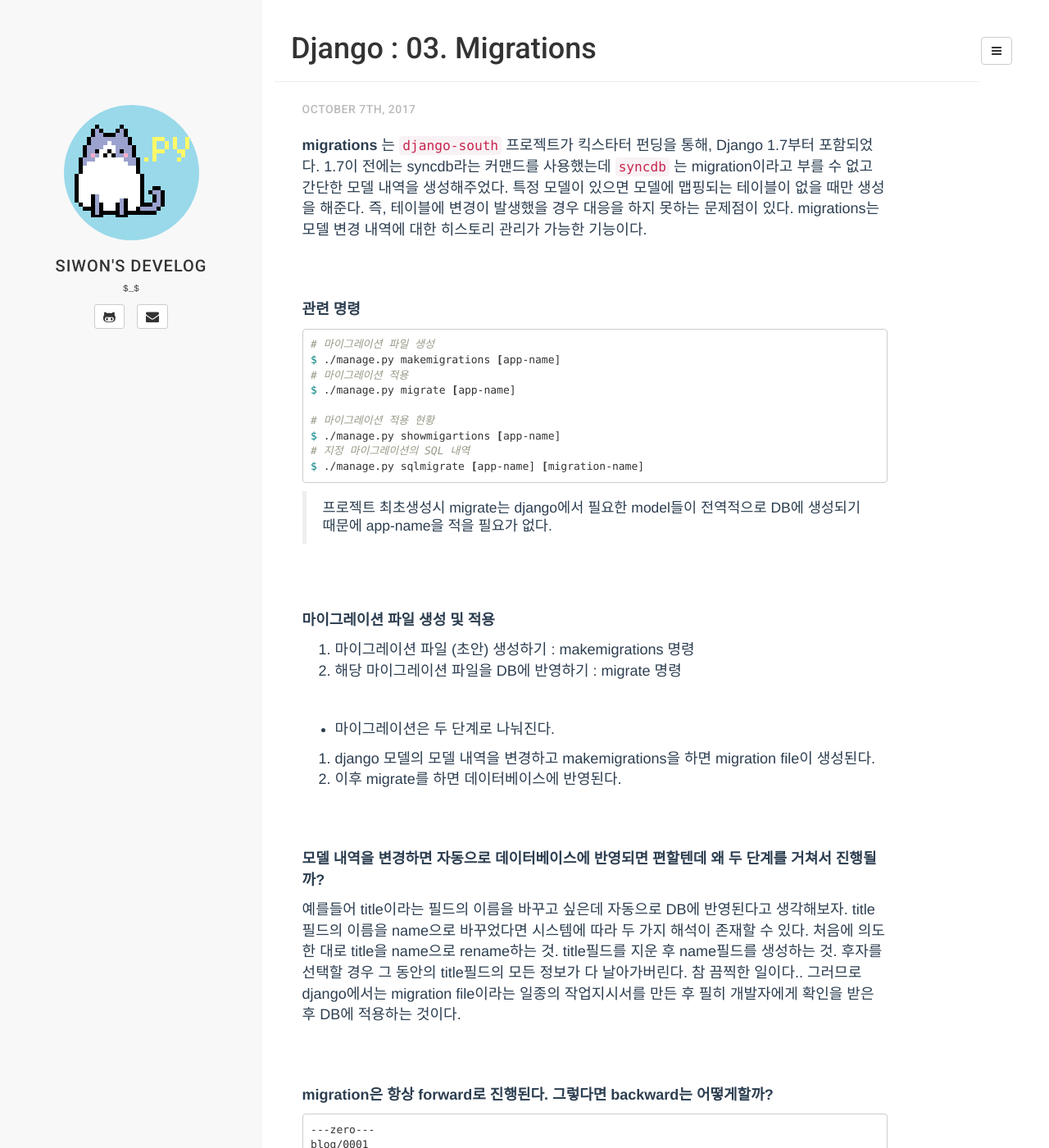
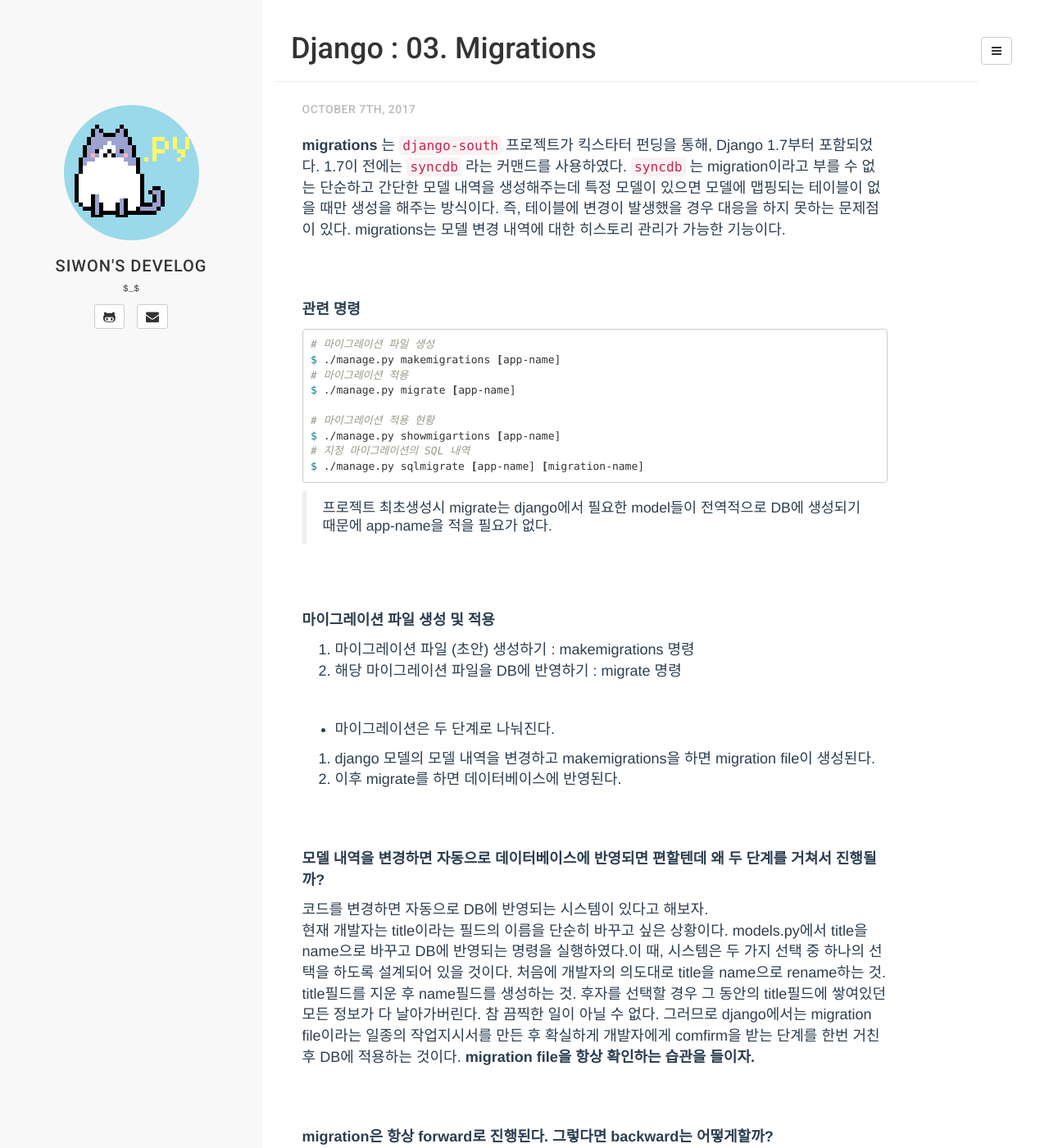
Before and after one commit to 2siwon/2siwon.github.io, a Jekyll site: the page built from _posts/2017-10-07-django-003-migrations.md, in a window 1280 px wide and 1400 px high. Shown: the whole window at 82% size. Built offline with Jekyll 4.4.1, drawn with Linux system fonts in a browser that asks for light colours; comment, search, counter and statistics services are not loaded.

Commit message:
update django-003

```diff
--- a/_posts/2017-10-07-django-003-migrations.md
+++ b/_posts/2017-10-07-django-003-migrations.md
@@ -6,7 +6,7 @@
 tag: [Django]
 ---
 
-**migrations** 는 `django-south` 프로젝트가 킥스타터 펀딩을 통해, Django 1.7부터 포함되었다. 1.7이 전에는 syncdb라는 커맨드를 사용했는데 `syncdb` 는 migration이라고 부를 수 없고 간단한 모델 내역을 생성해주었다. 특정 모델이 있으면 모델에 맵핑되는 테이블이 없을 때만 생성을 해준다. 즉, 테이블에 변경이 발생했을 경우 대응을 하지 못하는 문제점이 있다. migrations는 모델 변경 내역에 대한 히스토리 관리가 가능한 기능이다.
+**migrations** 는 `django-south` 프로젝트가 킥스타터 펀딩을 통해, Django 1.7부터 포함되었다. 1.7이 전에는 `syncdb` 라는 커맨드를 사용하였다. `syncdb` 는 migration이라고 부를 수 없는 단순하고 간단한 모델 내역을 생성해주는데 특정 모델이 있으면 모델에 맵핑되는 테이블이 없을 때만 생성을 해주는 방식이다. 즉, 테이블에 변경이 발생했을 경우 대응을 하지 못하는 문제점이 있다. migrations는 모델 변경 내역에 대한 히스토리 관리가 가능한 기능이다.
 
 <br><br>
 
@@ -44,8 +44,8 @@
 
 **모델 내역을 변경하면 자동으로 데이터베이스에 반영되면 편할텐데 왜 두 단계를 거쳐서 진행될까?**
 
-
-예를들어 title이라는 필드의 이름을 바꾸고 싶은데 자동으로 DB에 반영된다고 생각해보자. title필드의 이름을 name으로 바꾸었다면 시스템에 따라 두 가지 해석이 존재할 수 있다. 처음에 의도한 대로 title을 name으로 rename하는 것. title필드를 지운 후 name필드를 생성하는 것. 후자를 선택할 경우 그 동안의 title필드의 모든 정보가 다 날아가버린다. 참 끔찍한 일이다.. 그러므로 django에서는 migration file이라는 일종의 작업지시서를 만든 후 필히 개발자에게 확인을 받은 후 DB에 적용하는 것이다.
+코드를 변경하면 자동으로 DB에 반영되는 시스템이 있다고 해보자.<br>
+현재 개발자는 title이라는 필드의 이름을 단순히 바꾸고 싶은 상황이다. models.py에서 title을 name으로 바꾸고 DB에 반영되는 명령을 실행하였다.이 때, 시스템은 두 가지 선택 중 하나의 선택을 하도록 설계되어 있을 것이다. 처음에 개발자의 의도대로 title을 name으로 rename하는 것. title필드를 지운 후 name필드를 생성하는 것. 후자를 선택할 경우 그 동안의 title필드에 쌓여있던 모든 정보가 다 날아가버린다. 참 끔찍한 일이 아닐 수 없다. 그러므로 django에서는 migration file이라는 일종의 작업지시서를 만든 후 확실하게 개발자에게 comfirm을 받는 단계를 한번 거친 후 DB에 적용하는 것이다. **migration file을 항상 확인하는 습관을 들이자.**
 
 <br><br>
 
```
